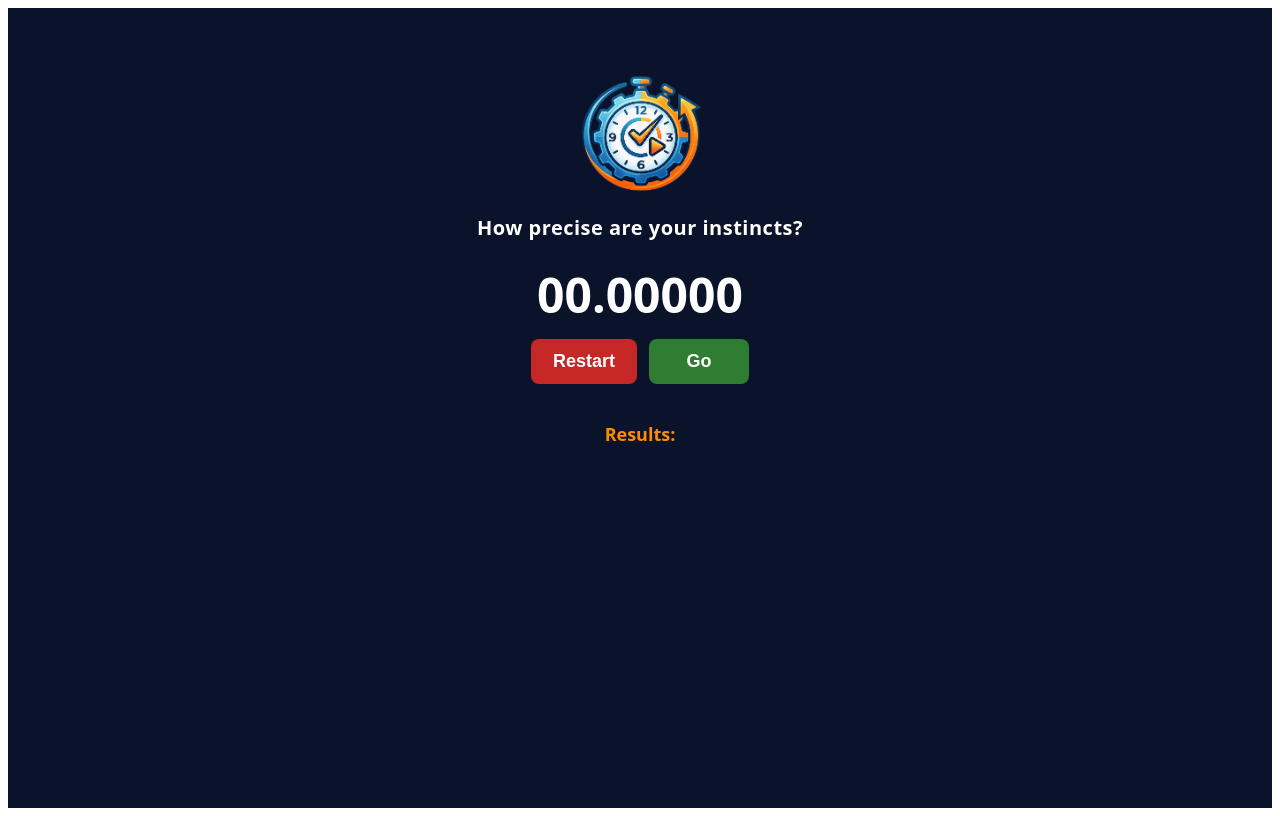
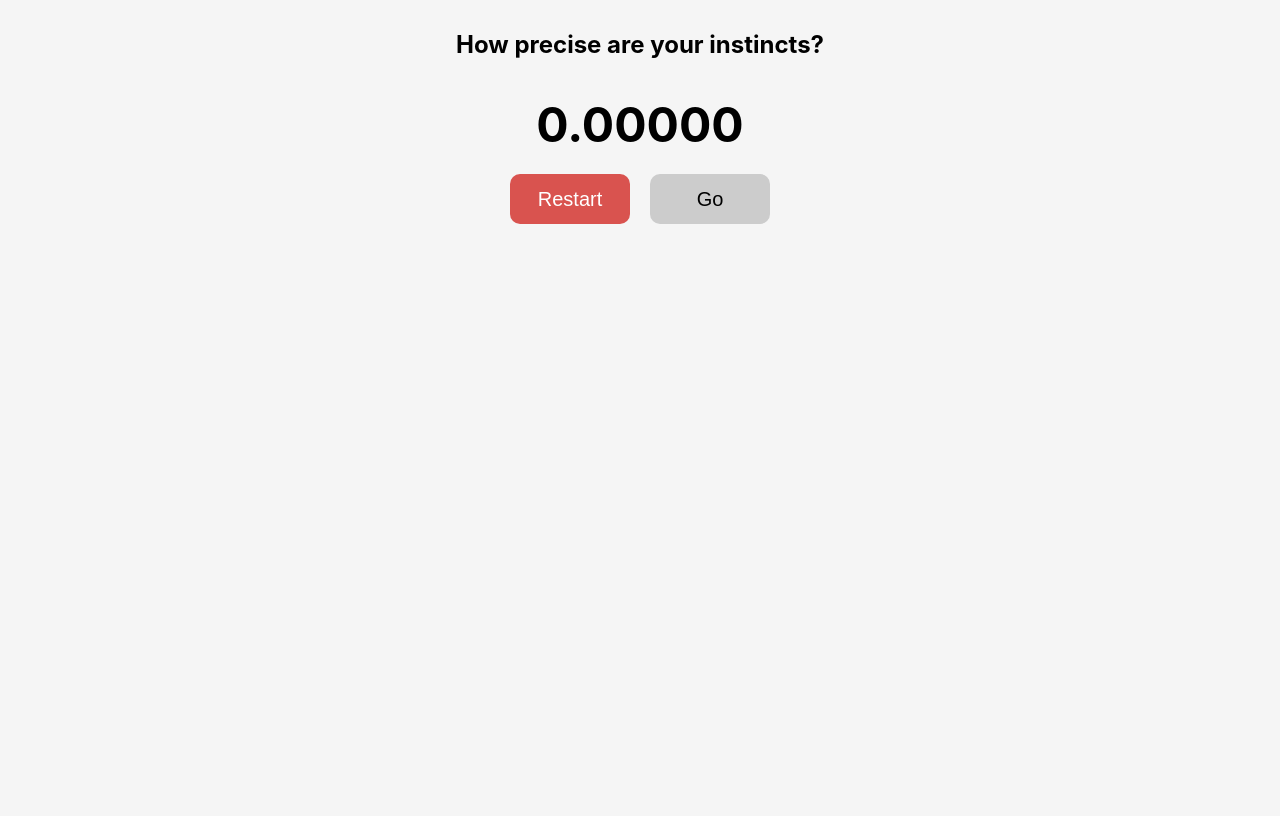
Before and after one commit to petergeraldine/stopwatch, a plain HTML site: page index.html in a window 1280 px wide. Both pictures are taken after a click on the button "Restart". Drawn offline with Linux system fonts and the light colour scheme.

Commit message:
Refactor index.html for improved layout and styles
Updated HTML structure and styles for the stopwatch app.

```diff
--- a/index.html
+++ b/index.html
@@ -1,19 +1,128 @@
-<!doctype html>
+<!DOCTYPE html>
 <html lang="en">
-  <head>
-    <meta charset="UTF-8" />
-    <title>Stopwatch</title>
-    <meta name="viewport" content="width=device-width, initial-scale=1" />
+<head>
+  <meta charset="UTF-8">
+  <meta name="viewport"
+        content="width=device-width, initial-scale=1, maximum-scale=1, user-scalable=no">
+  <title>Stopwatch</title>
 
-    <!-- PWA manifest -->
-    <link rel="manifest" href="/manifest.json" />
+  <style>
+    html, body {
+      height: 100%;
+      margin: 0;
+      padding: 0;
+      font-family: -apple-system, BlinkMacSystemFont, system-ui;
+      background: #f5f5f5;
+    }
 
-    <!-- iPhone icon -->
-    <link rel="apple-touch-icon" href="/stopwatch/assets/Logo.png" />
-    <script type="module" crossorigin src="/stopwatch/assets/index-BCiVsbfu.js"></script>
-  </head>
+    #app {
+      height: 100vh;
+      display: flex;
+      flex-direction: column;
+      justify-content: flex-start;
+      align-items: center;
+      padding: 20px;
+      box-sizing: border-box;
+    }
 
-  <body>
-    <div id="root"></div>
-  </body>
+    h1 {
+      font-size: 24px;
+      margin-top: 10px;
+      text-align: center;
+    }
+
+    .main-number {
+      font-size: 48px;
+      font-weight: bold;
+      margin: 20px 0;
+    }
+
+    .buttons {
+      display: flex;
+      gap: 20px;
+      margin-bottom: 20px;
+    }
+
+    button {
+      width: 120px;
+      height: 50px;
+      font-size: 20px;
+      border-radius: 10px;
+      border: none;
+      cursor: pointer;
+    }
+
+    #restart {
+      background: #d9534f;
+      color: white;
+    }
+
+    #go {
+      background: #ccc;
+    }
+
+    .results {
+      width: 100%;
+      max-width: 400px;
+      font-size: 20px;
+      margin-top: 10px;
+    }
+
+    .results div {
+      padding: 6px 0;
+      border-bottom: 1px solid #ddd;
+    }
+  </style>
+</head>
+
+<body>
+  <div id="app">
+    <h1>How precise are your instincts?</h1>
+
+    <div class="main-number" id="current">0.00000</div>
+
+    <div class="buttons">
+      <button id="restart">Restart</button>
+      <button id="go">Go</button>
+    </div>
+
+    <div class="results" id="results"></div>
+  </div>
+
+  <script>
+    let results = [];
+    let startTime = null;
+
+    const currentEl = document.getElementById("current");
+    const resultsEl = document.getElementById("results");
+    const restartBtn = document.getElementById("restart");
+    const goBtn = document.getElementById("go");
+
+    function updateResults() {
+      resultsEl.innerHTML = results
+        .map((r, i) => `<div>${i + 1}: ${r.toFixed(5)}</div>`)
+        .join("");
+    }
+
+    restartBtn.onclick = () => {
+      results = [];
+      currentEl.textContent = "0.00000";
+      updateResults();
+    };
+
+    goBtn.onclick = () => {
+      if (!startTime) {
+        startTime = performance.now();
+        goBtn.textContent = "Stop";
+      } else {
+        const diff = (performance.now() - startTime) / 1000;
+        results.push(diff);
+        currentEl.textContent = diff.toFixed(5);
+        updateResults();
+        startTime = null;
+        goBtn.textContent = "Go";
+      }
+    };
+  </script>
+</body>
 </html>
```
